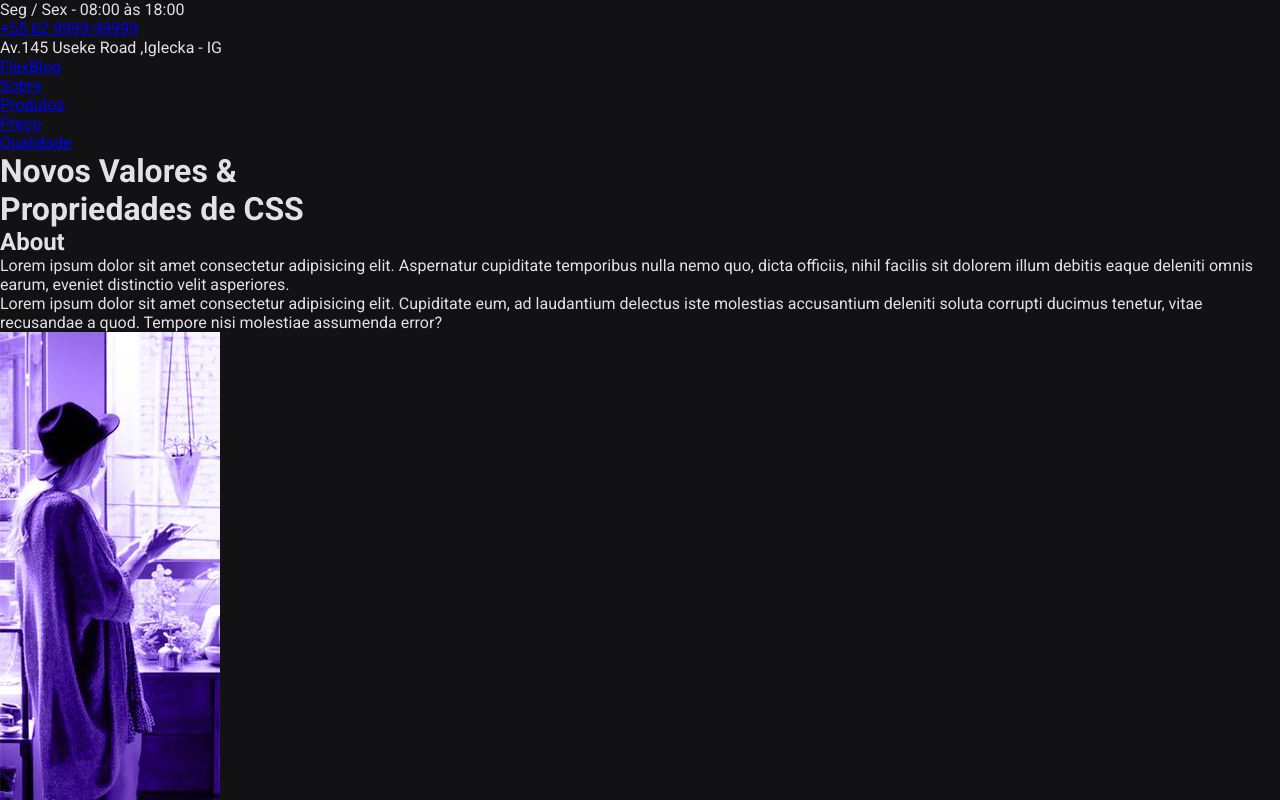
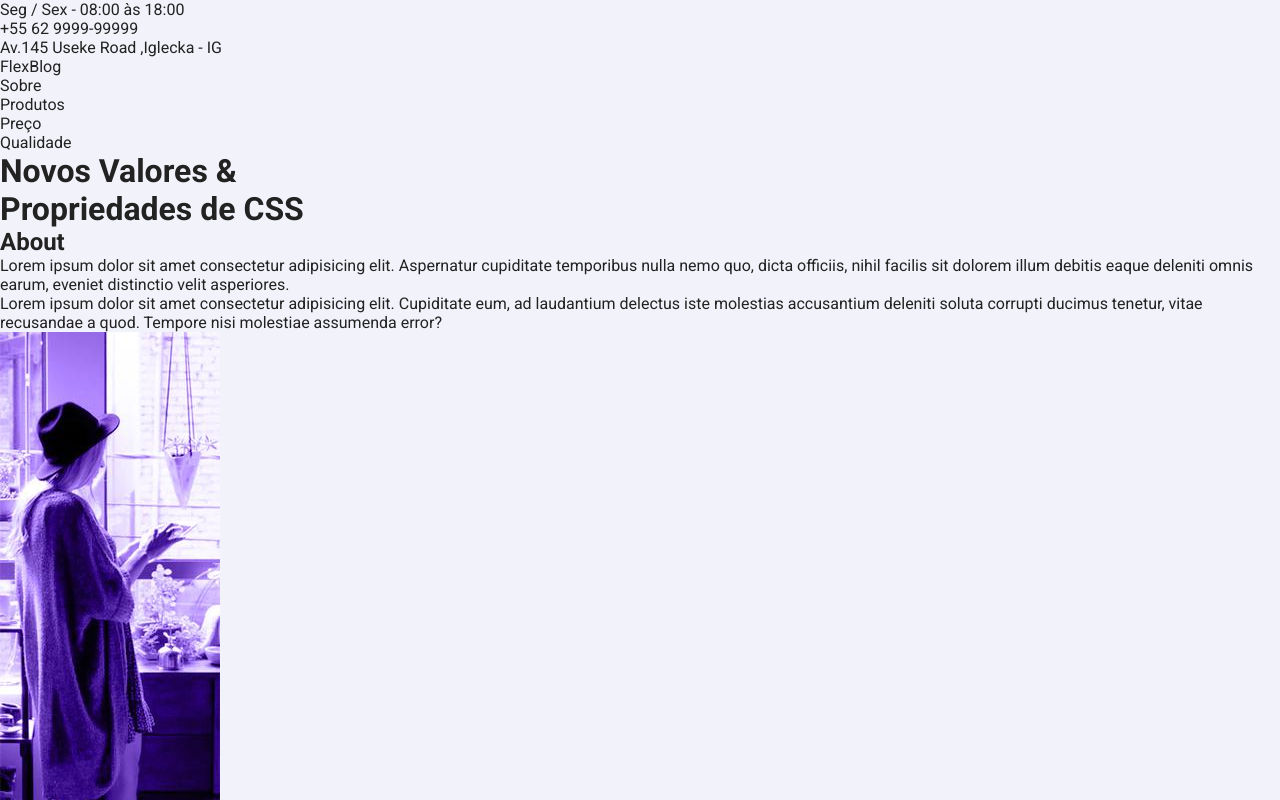
Before and after one commit to Jeffersoncharlles/flexblog, a React (Vite) app: page / in a window 1280 px wide. Shown: the top 800 px of the page. Built offline with nearby package versions, Linux system fonts and the light colour scheme.

Commit message:
chore: reset css

```diff
--- a/src/styles/global.scss
+++ b/src/styles/global.scss
@@ -1,13 +1,55 @@
 * {
     padding: 0;
     margin: 0;
-    box-sizing: border-box;
-    font-family: 'Roboto', 'Nunito', sans-serif;
+    box-sizing: border-box; //ele vai respeitar o width
+    font-family: 'Roboto', 'Nunito', Helvetica, sans-serif;
+    color: var(--colorFont);
 }
 
-:root {}
+:root {
+    --gray-25: #F8F8F8;
+    --gray-50: #e0e0e0;
+    --gray-100: #e1e1e6;
+    --gray-200: #dddde7;
+    --gray-300: #a8a8b3;
+    --gray-500: #525252;
+    --gray-800: #29292e;
+    --gray-850: #202024;
+    --gray-875: #1a1d23;
+    --gray-900: #121214;
+
+    --black: #222222;
+    --white: #ffff;
+
+    --cyan-500: #61dafb;
+    --yellow-500: #eba417;
+
+    --magneto-100: #fc5185;
+
+    --background: #f2f2fa;
+    --colorFont: #222222;
+}
+
+ul,
+li {
+    list-style: none;
+}
+
+a {
+    text-decoration: none;
+
+}
+
+img {
+    display: block;
+    max-width: 100%;
+}
+
+button {
+    cursor: pointer;
+    border: 0;
+}
 
 body {
-    color: #e1e1e6;
-    background: #121214;
+    background: var(--background);
 }
```
